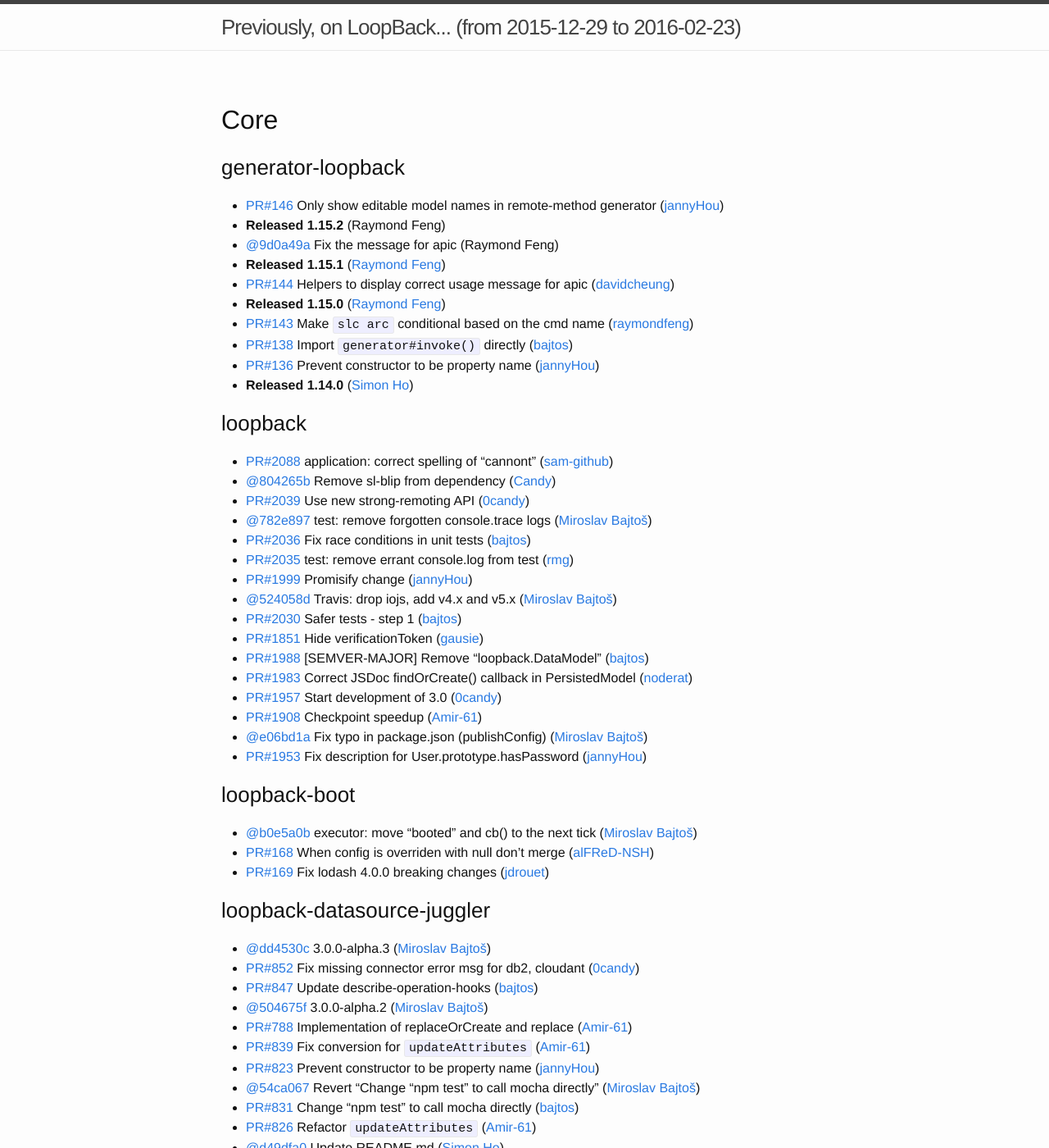
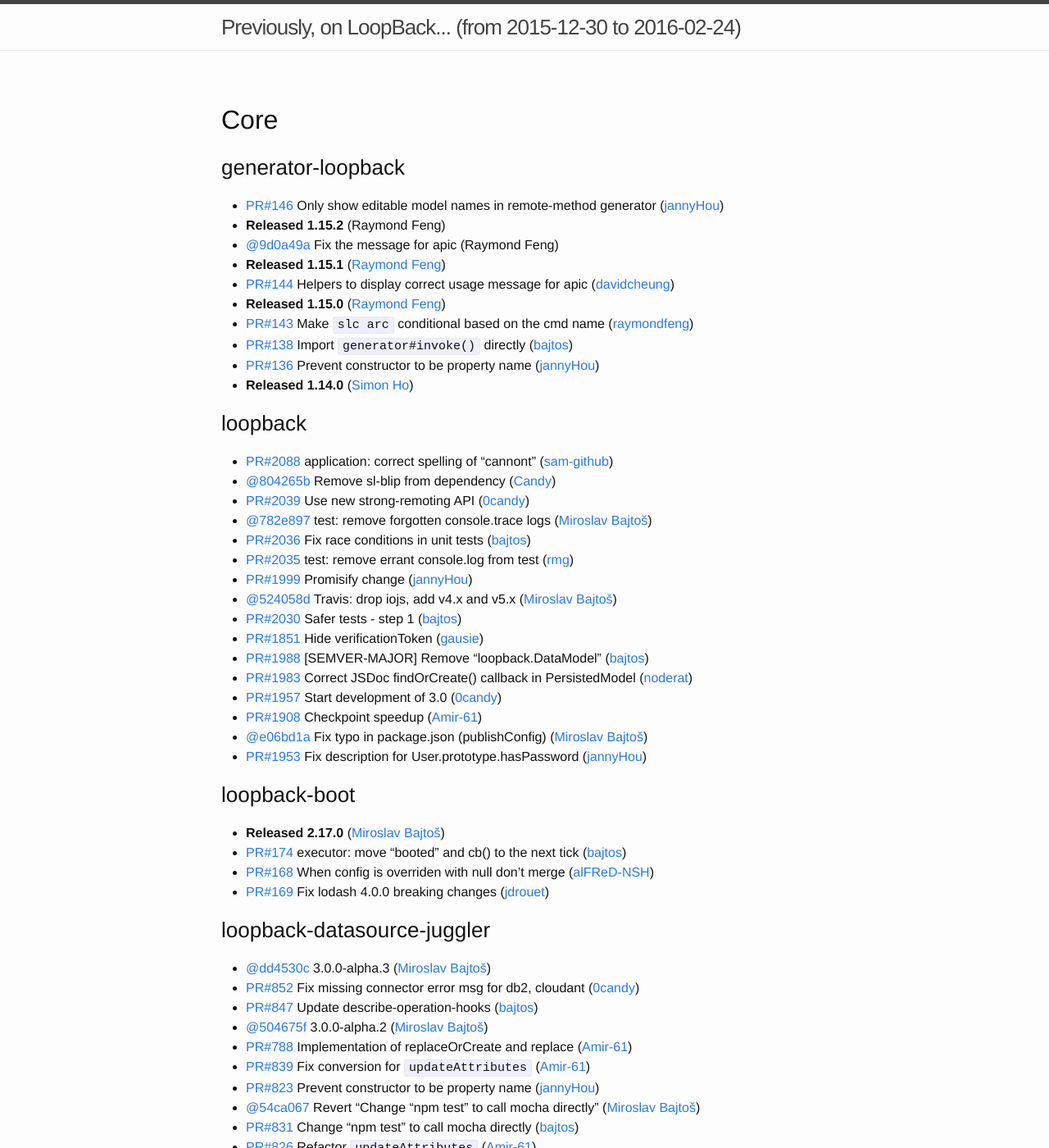
Before and after one commit to strongloop/loopback, a Jekyll site: the page built from index.md, in a window 1280 px wide and 1400 px high. Shown: the whole window at 82% size. Built offline with Jekyll 4.4.1, drawn with Linux system fonts in a browser that asks for light colours.

Commit message:
Update changelog

```diff
--- a/index.md
+++ b/index.md
@@ -1,6 +1,6 @@
 ---
 layout: page
-since: (from 2015-12-29 to 2016-02-23)
+since: (from 2015-12-30 to 2016-02-24)
 ---
 
 ## Core
@@ -38,7 +38,8 @@
 
 
 ### loopback-boot
- * [@b0e5a0b](https://github.com/strongloop/loopback-boot/commit/b0e5a0bc633198958418a6c9d4fb318376c2ac36) executor: move "booted" and cb() to the next tick ([Miroslav Bajtoš](https://github.com/bajtos))
+ * **Released 2.17.0** ([Miroslav Bajtoš](https://github.com/bajtos))
+ * [PR#174](https://github.com/strongloop/loopback-boot/pull/174) executor: move "booted" and cb() to the next tick ([bajtos](https://github.com/bajtos))
  * [PR#168](https://github.com/strongloop/loopback-boot/pull/168) When config is overriden with null don't merge ([alFReD-NSH](https://github.com/alFReD-NSH))
  * [PR#169](https://github.com/strongloop/loopback-boot/pull/169) Fix lodash 4.0.0 breaking changes ([jdrouet](https://github.com/jdrouet))
 
```
